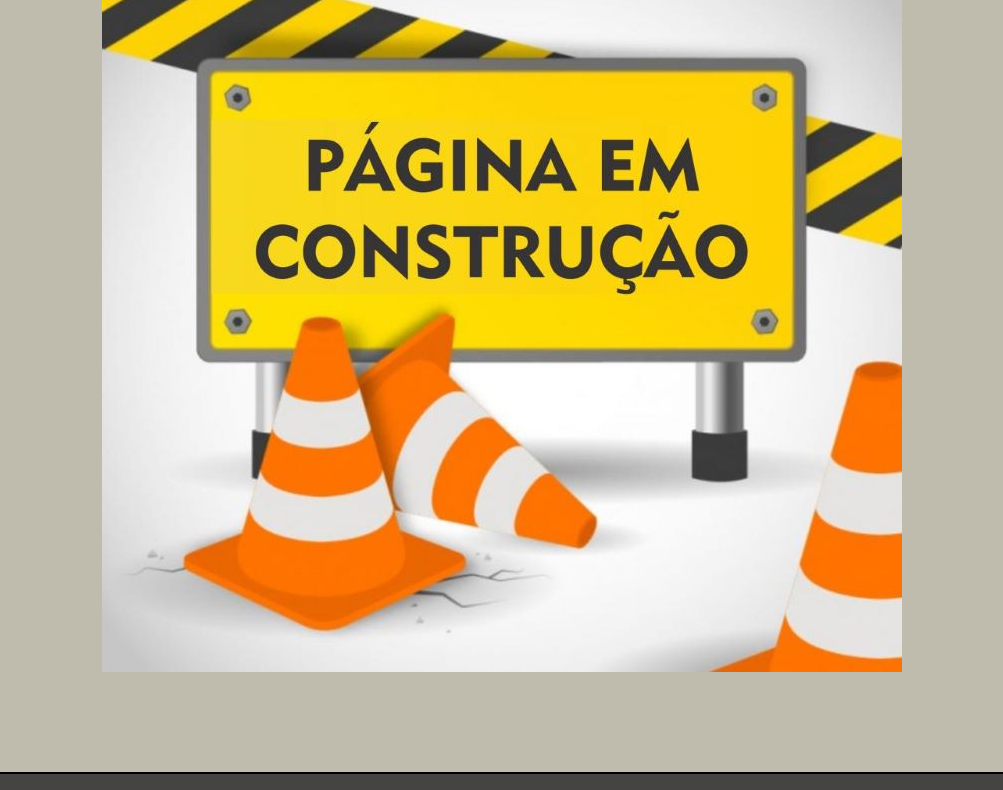
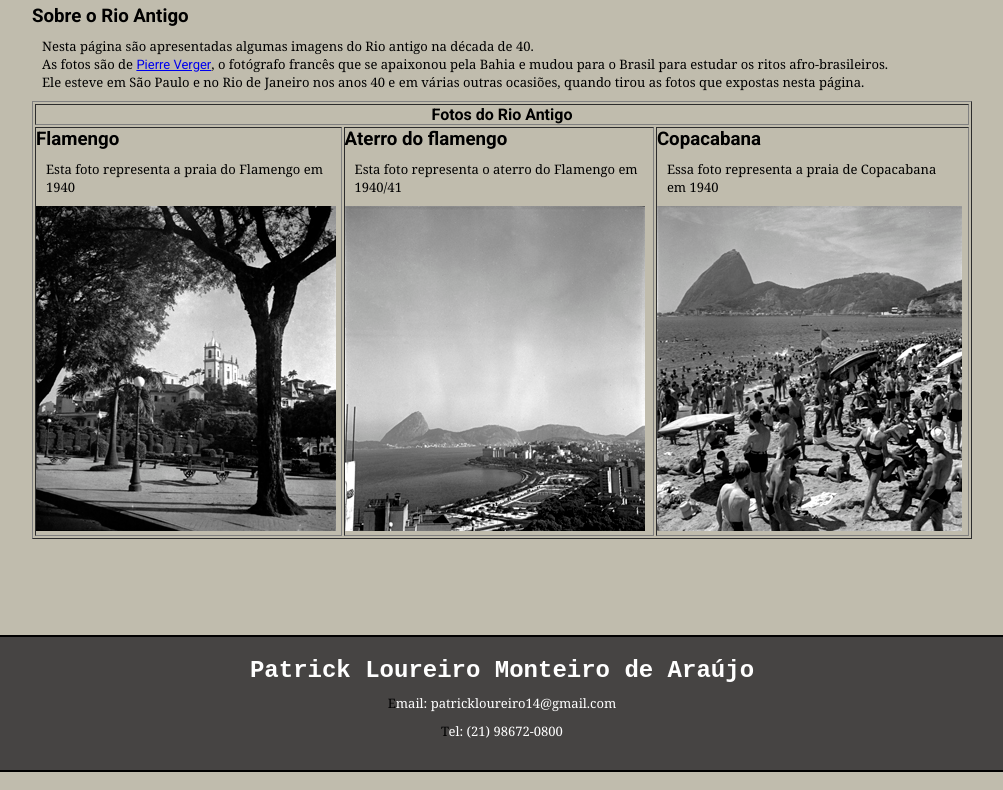
Before and after one commit to patrick140/RioAntigo, a plain HTML site: page fotos.html in a window 1280 px wide. Shown: the part 274-1064 px from the top of the page, without its empty margins (138-1141 px from the left). Drawn offline with Linux system fonts and the light colour scheme; a web font is replaced by a local one.

Commit message:
Adicionado table a "fotos.html"

```diff
--- a/fotos.html
+++ b/fotos.html
@@ -27,13 +27,59 @@
             </nav>
         </div>
     </header>
-    <main>
+    <main class="conteudo-principal">
+        <div class="titulo-principal">
+            <h2>Rio Antigo</h2>
+        </div>
         <div>
-            <h1 class="centralizar">fotos do Rio Antigo</h1>
+            <h3>Sobre o Rio Antigo</h3>
+            <p>Nesta página são apresentadas algumas imagens do Rio antigo na década de 40.<br>
+                As fotos são de <a href="https://www.pierreverger.org/" target="_blank">Pierre Verger</a>, o fotógrafo
+                francês que se apaixonou pela Bahia e mudou para o Brasil para estudar os ritos afro-brasileiros.<br>Ele
+                esteve em São Paulo e no Rio de Janeiro nos anos 40 e em várias outras ocasiões, quando tirou as fotos
+                que expostas nesta página.</p>
         </div>
-        <section class="centralizar">
-       <img src="img/paginaemconstrucao.jpg" alt="Pagina em construção">
-    </section>
+
+        <div>
+            <table border="1">
+                <thead>
+                    <tr>
+                        <th colspan="3">Fotos do Rio Antigo</th>
+                    </tr>
+                </thead>
+                <tbody>
+                    <tr>
+                        <td>
+                            <div>
+                                <h3>Flamengo</h3>
+                                <p>Esta foto representa a praia do Flamengo em 1940</p>
+                                <div>
+                                    <img src="img/rio-de-janeiro-flamengo-1940.jpg" alt="Praia do Flamengo">
+                                </div>
+                            </div>
+                        </td>
+                        <td>
+                            <div>
+                                <h3>Aterro do flamengo</h3>
+                                <p>Esta foto representa o aterro do Flamengo em 1940/41</p>
+                                <div>
+                                    <img src="img/aterro-do-flamengo-1940-41.jpg" alt="Aterro do flamengo 40/41">
+                                </div>
+                            </div>
+                        </td>
+                        <td>
+                            <div>
+                                <h3>Copacabana</h3>
+                                <p>Essa foto representa a praia de Copacabana em 1940</p>
+                                <div>
+                                    <img src="img/praia-copacabana-1940.jpg" alt="Praia de copacabana">
+                                </div>
+                            </div>
+                        </td>
+                    </tr>
+                </tbody>
+            </table>
+        </div>
     </main>
     <br>
     <br>
```
